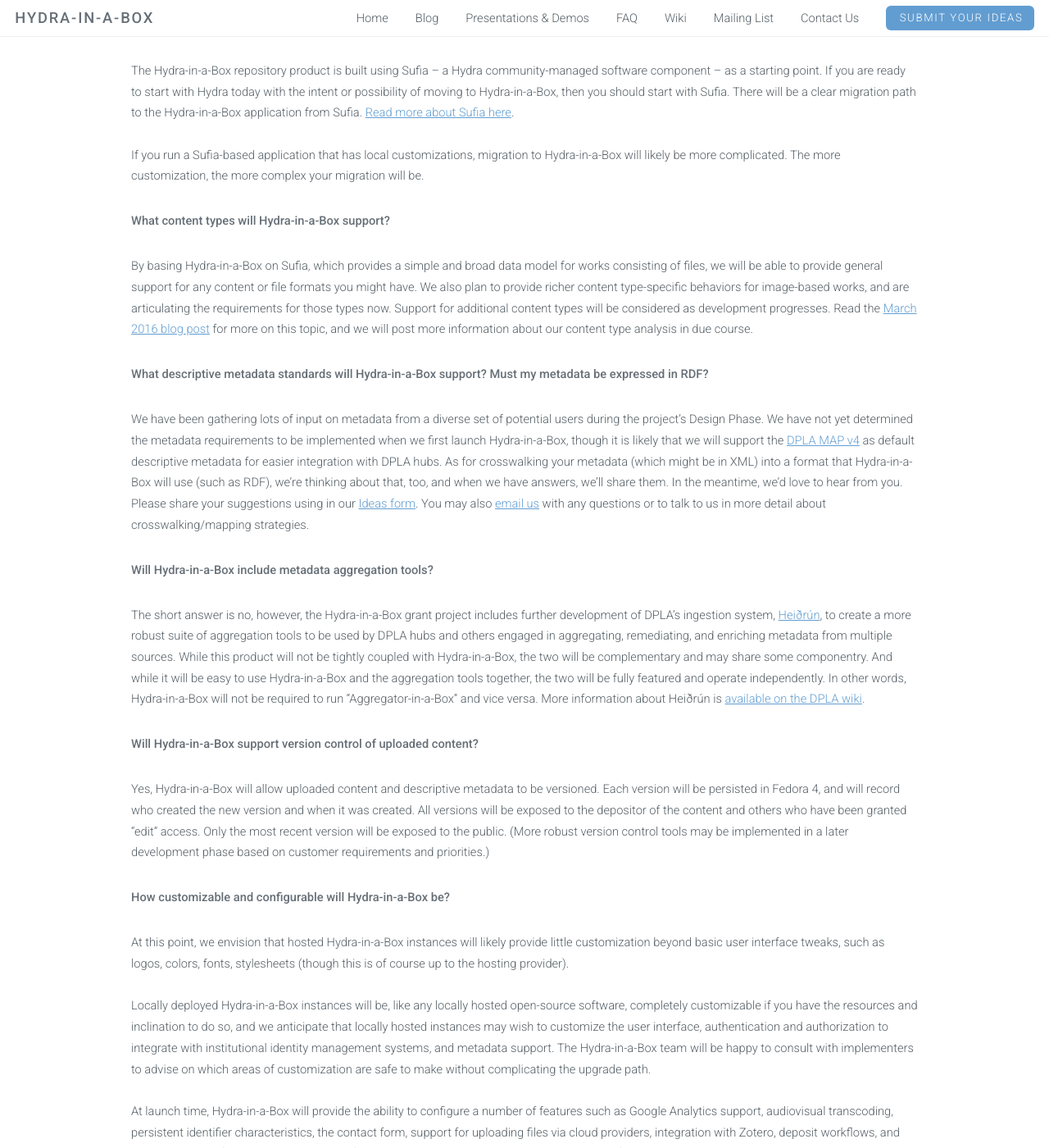
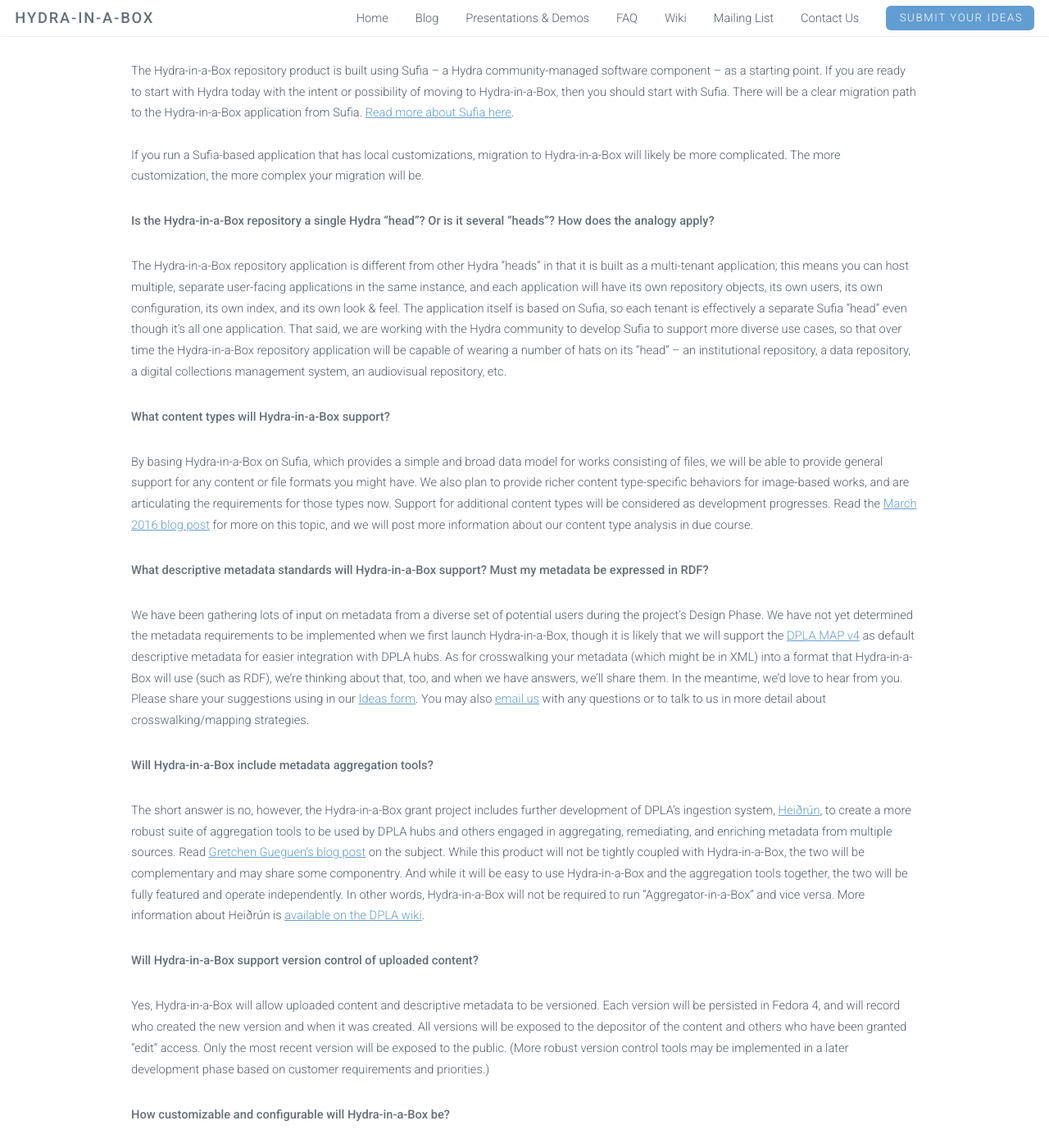
Before and after one commit to samvera-labs/hyku.github.io, a Jekyll site: the page built from faq.html, in a window 1280 px wide and 1400 px high, scrolled down 751 px. Shown: the whole window at 82% size. Built offline with Jekyll 4.4.1, drawn with Linux system fonts in a browser that asks for light colours; some of the changed text lies outside the part shown.

Commit message:
various updates and one new question answered

```diff
--- a/_data/faqs.yaml
+++ b/_data/faqs.yaml
@@ -1,7 +1,7 @@
 - question: >-
     What is the project timeline?
   answer: >-
-    The Design Phase is wrapping up in Summer 2016. Development started in March 2016. We completed our first (ten-week) development work cycle in June 2016. See Mike Giarlo's [July 2016 blog post](/2016/07/11/july_update.html) for detailed information about the work accomplished to that point. Our second development work cycle runs August-November 2016.
+    Development of the repository application began in March 2016 after an intensive Design Phase was undertaken and produced a collection of <a href="https://wiki.duraspace.org/display/hydra/Hydra-in-a-Box+Design+Documents">design documents</a>. A series of project team work cycles and community-based sprints now follow, leading up to several pilots planned for 2017. Watch our <a href="http://hydrainabox.projecthydra.org/blog.html">blog</a> or <a href="https://www.youtube.com/channel/UC1eopKtm-k_f93RTfzHSvMQ">demo videos</a> for updates along the way. More information about the 2017 pilots and service roll-out will be posted here in Fall 2016.
 - question: >-
     What kinds or sizes of institutions is Hydra-in-a-Box intended for? Can I use Hydra-in-a-Box if my institution has minimal IT staff with no skills in Ruby programming?
   answer: >-
@@ -15,6 +15,10 @@
   answer: >-
     The Hydra-in-a-Box repository product is built using Sufia -- a Hydra community-managed software component -- as a starting point. If you are ready to start with Hydra today with the intent or possibility of moving to Hydra-in-a-Box, then you should start with Sufia. There will be a clear migration path to the Hydra-in-a-Box application from Sufia. <a href="http://sufia.io/">Read more about Sufia here</a>.<br/><br/>If you run a Sufia-based application that has local customizations, migration to Hydra-in-a-Box will likely be more complicated. The more customization, the more complex your migration will be.
 - question: >-
+    Is the Hydra-in-a-Box repository a single Hydra "head"? Or is it several "heads"? How does the analogy apply?
+  answer: >-
+    The Hydra-in-a-Box repository application is different from other Hydra “heads” in that it is built as a multi-tenant application; this means you can host multiple, separate user-facing applications in the same instance, and each application will have its own repository objects, its own users, its own configuration, its own index, and its own look & feel. The application itself is based on Sufia, so each tenant is effectively a separate Sufia “head” even though it’s all one application. That said, we are working with the Hydra community to develop Sufia to support more diverse use cases, so that over time the Hydra-in-a-Box repository application will be capable of wearing a number of hats on its "head" -- an institutional repository, a data repository, a digital collections management system, an audiovisual repository, etc.
+- question: >-
     What content types will Hydra-in-a-Box support?
   answer: >-
     By basing Hydra-in-a-Box on Sufia, which provides a simple and broad data model for works consisting of files, we will be able to provide general support for any content or file formats you might have. We also plan to provide richer content type-specific behaviors for image-based works, and are articulating the requirements for those types now. Support for additional content types will be considered as development progresses. Read the [March 2016 blog post](/2016/03/07/content_types_news.html) for more on this topic, and we will post more information about our content type analysis in due course.
@@ -25,7 +29,7 @@
 - question: >-
     Will Hydra-in-a-Box include metadata aggregation tools?
   answer: >-
-    The short answer is no, however, the Hydra-in-a-Box grant project includes further development of DPLA’s ingestion system, <a href="https://digitalpubliclibraryofamerica.atlassian.net/wiki/display/TECH/Heidrun">Heiðrún</a>, to create a more robust suite of aggregation tools to be used by DPLA hubs and others engaged in aggregating, remediating, and enriching metadata from multiple sources. While this product will not be tightly coupled with Hydra-in-a-Box, the two will be complementary and may share some componentry. And while it will be easy to use Hydra-in-a-Box and the aggregation tools together, the two will be fully featured and operate independently. In other words, Hydra-in-a-Box will not be required to run "Aggregator-in-a-Box" and vice versa. More information about Heiðrún is <a href="https://digitalpubliclibraryofamerica.atlassian.net/wiki/display/TECH/Heidrun">available on the DPLA wiki</a>.
+    The short answer is no, however, the Hydra-in-a-Box grant project includes further development of DPLA’s ingestion system, <a href="https://digitalpubliclibraryofamerica.atlassian.net/wiki/display/TECH/Heidrun">Heiðrún</a>, to create a more robust suite of aggregation tools to be used by DPLA hubs and others engaged in aggregating, remediating, and enriching metadata from multiple sources. Read <a href="http://hydrainabox.projecthydra.org/2016/09/08/improving-dpla-aggregation-tooling.html">Gretchen Gueguen's blog post</a> on the subject. While this product will not be tightly coupled with Hydra-in-a-Box, the two will be complementary and may share some componentry. And while it will be easy to use Hydra-in-a-Box and the aggregation tools together, the two will be fully featured and operate independently. In other words, Hydra-in-a-Box will not be required to run "Aggregator-in-a-Box" and vice versa. More information about Heiðrún is <a href="https://digitalpubliclibraryofamerica.atlassian.net/wiki/display/TECH/Heidrun">available on the DPLA wiki</a>.
 - question: >-
     Will Hydra-in-a-Box support version control of uploaded content?
   answer: >-
```
